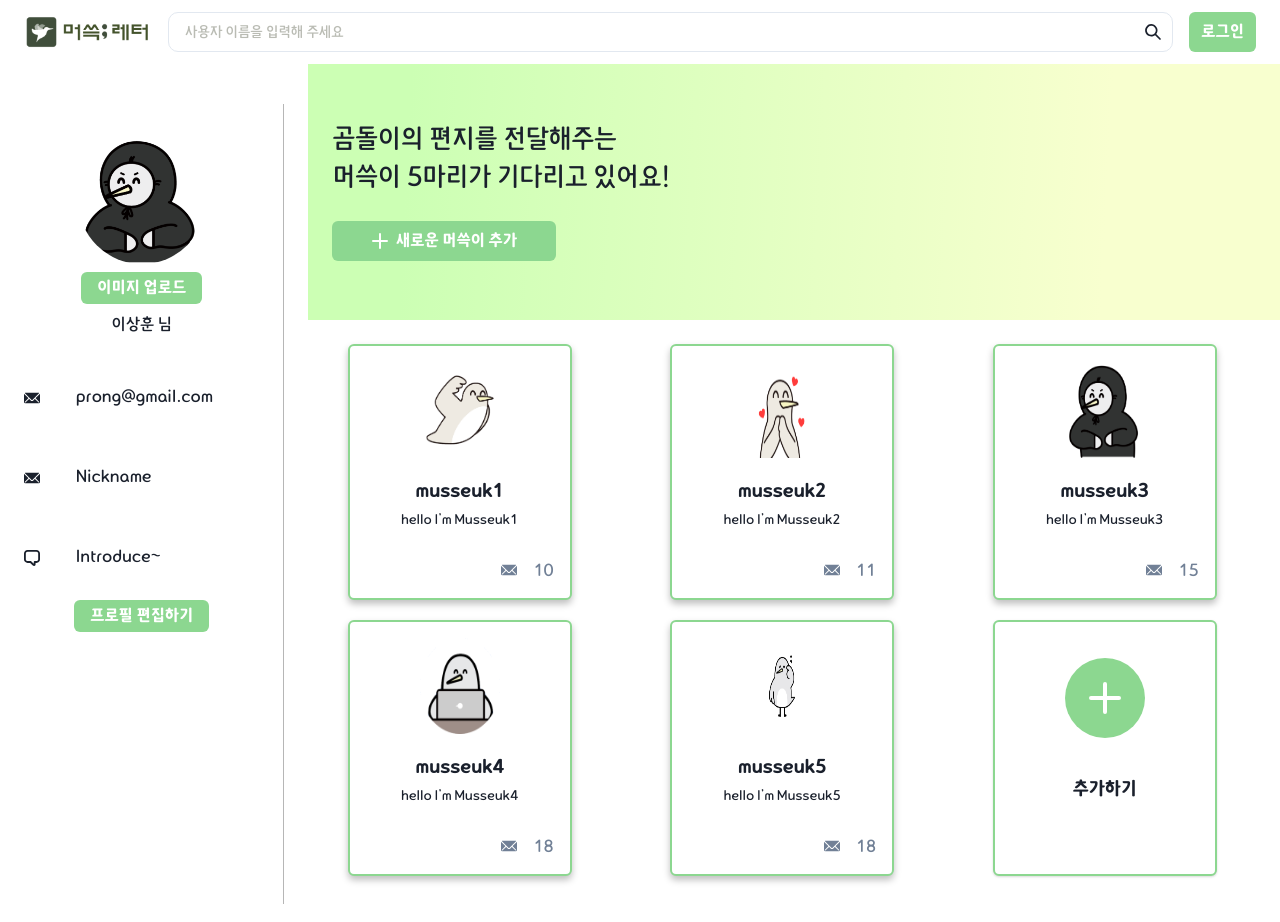
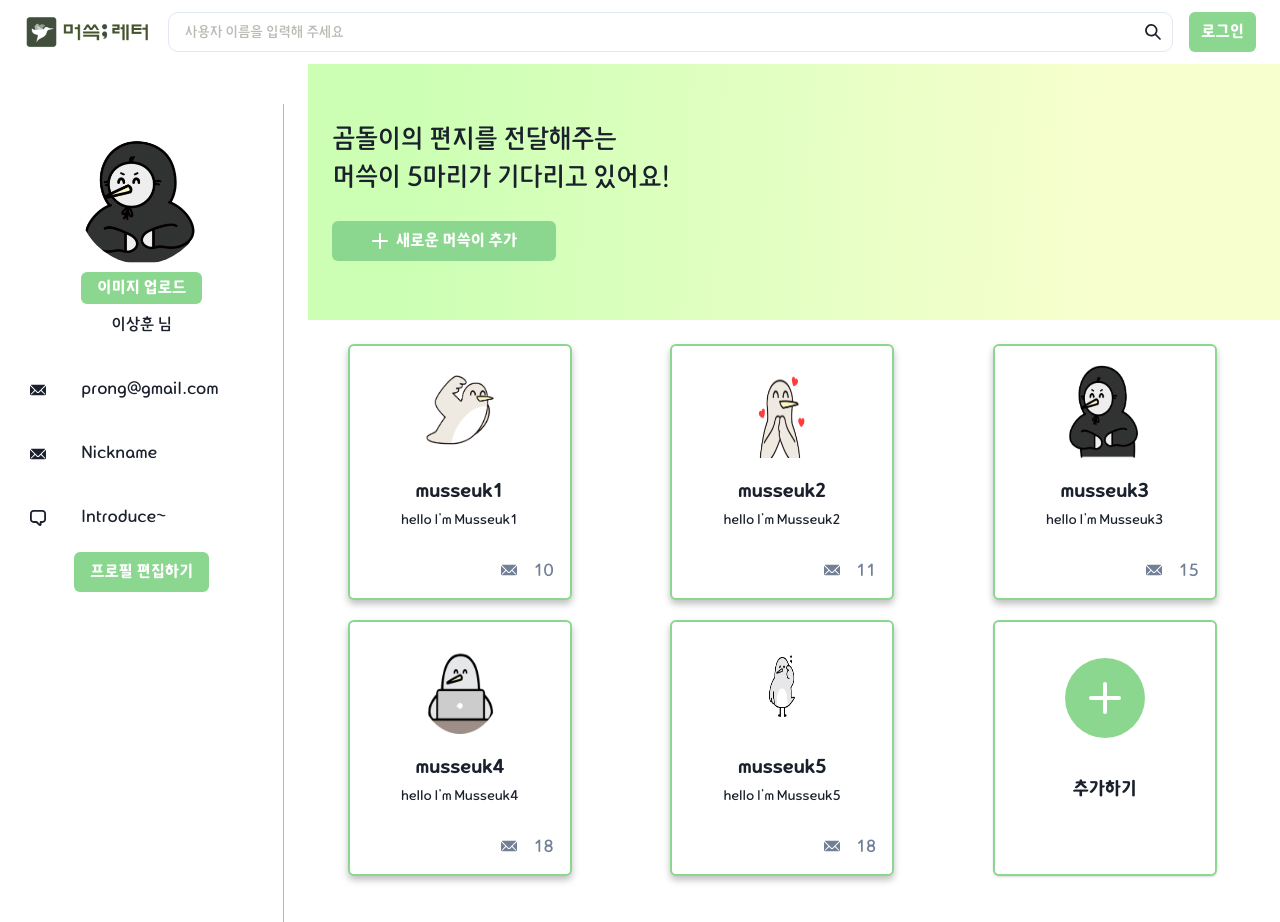
Before and after one commit to prgrms-fe-devcourse/FEDC4_MUSSEUK_LETTER_Donggeun, a React (Vite) app: page /profile/1 in a window 1280 px wide. Shown: the top 922 px of the page. Built offline with nearby package versions, Linux system fonts and the light colour scheme; no server answers.

Commit message:
design: 구분선 UI 수정, 편집 버튼 크기 수정

```diff
--- a/src/pages/Profile/components/ProfileBar.tsx
+++ b/src/pages/Profile/components/ProfileBar.tsx
@@ -5,7 +5,7 @@ import hoodMusseuk from '@/assets/images/musseuk_hood.png';
 const UserInfoField = ({ icon, type, value }) => {
   return (
     <FormControl>
-      <HStack my={6}>
+      <HStack my={4} justify={'center'} align={'center'}>
         <FormLabel my={0}>{icon}</FormLabel>
         <Input type={type} w={'80%'} h={6} value={value} border={'none'} />
       </HStack>
@@ -15,7 +15,7 @@ const UserInfoField = ({ icon, type, value }) => {
 
 const ProfileBar = ({ userName }) => {
   return (
-    <VStack h={'100vh'} my={10} pt={4} px={6} borderRight="1px solid #B6B6B6">
+    <VStack h={'100%'} my={10} pt={4} px={6} borderRight="1px solid #B6B6B6">
       <VStack py={4}>
         <Avatar size={'2xl'} src={hoodMusseuk} />
         <Button h={8} colorScheme="primary">
@@ -27,10 +27,8 @@ const ProfileBar = ({ userName }) => {
         <UserInfoField icon={<EmailIcon />} type={'email'} value={'prong@gmail.com'} />
         <UserInfoField icon={<EmailIcon />} type={'text'} value={'Nickname'} />
         <UserInfoField icon={<ChatIcon />} type={'text'} value={'Introduce~'} />
+        <Button colorScheme="primary">프로필 편집하기</Button>
       </VStack>
-      <Button h={8} colorScheme="primary">
-        프로필 편집하기
-      </Button>
     </VStack>
   );
 };
```
